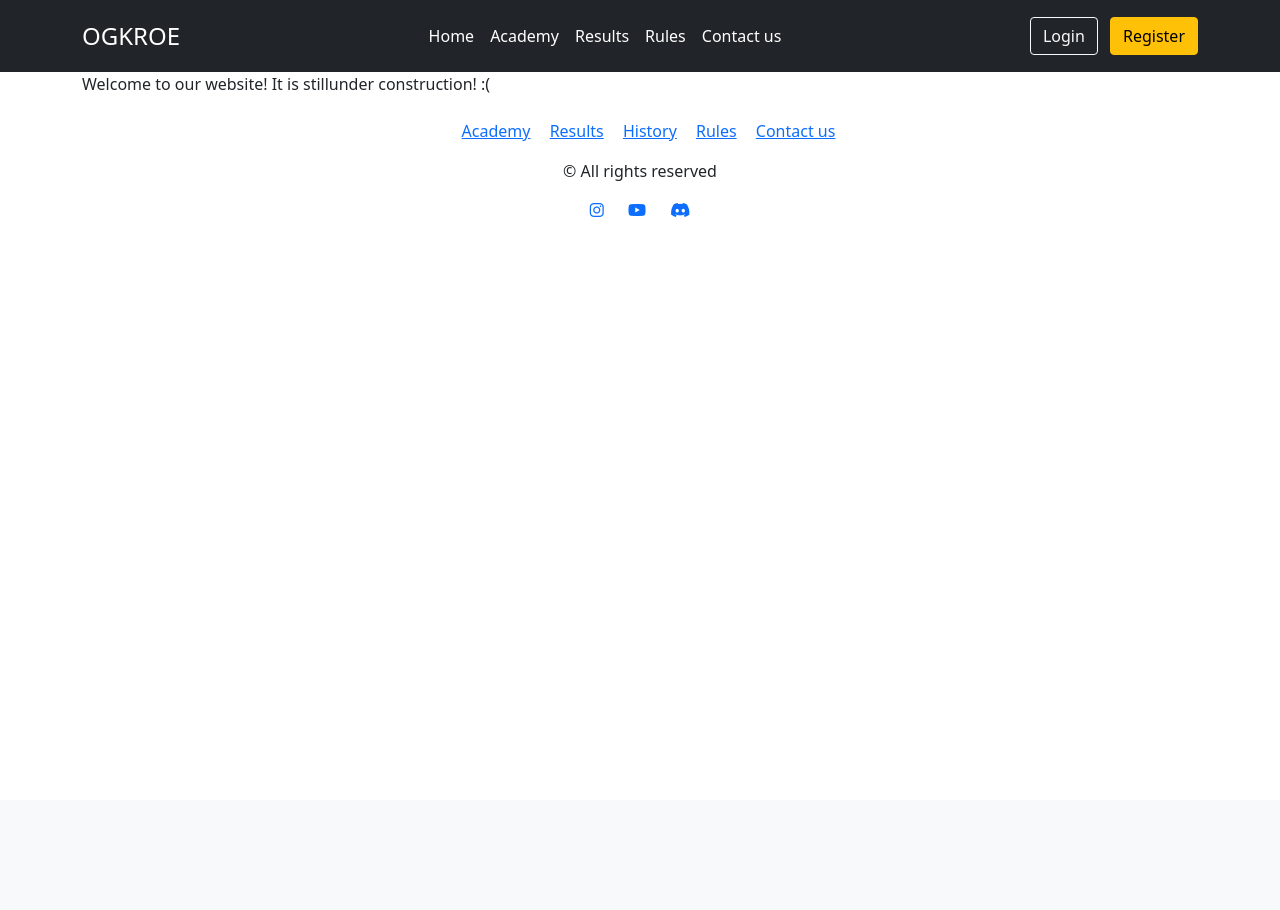
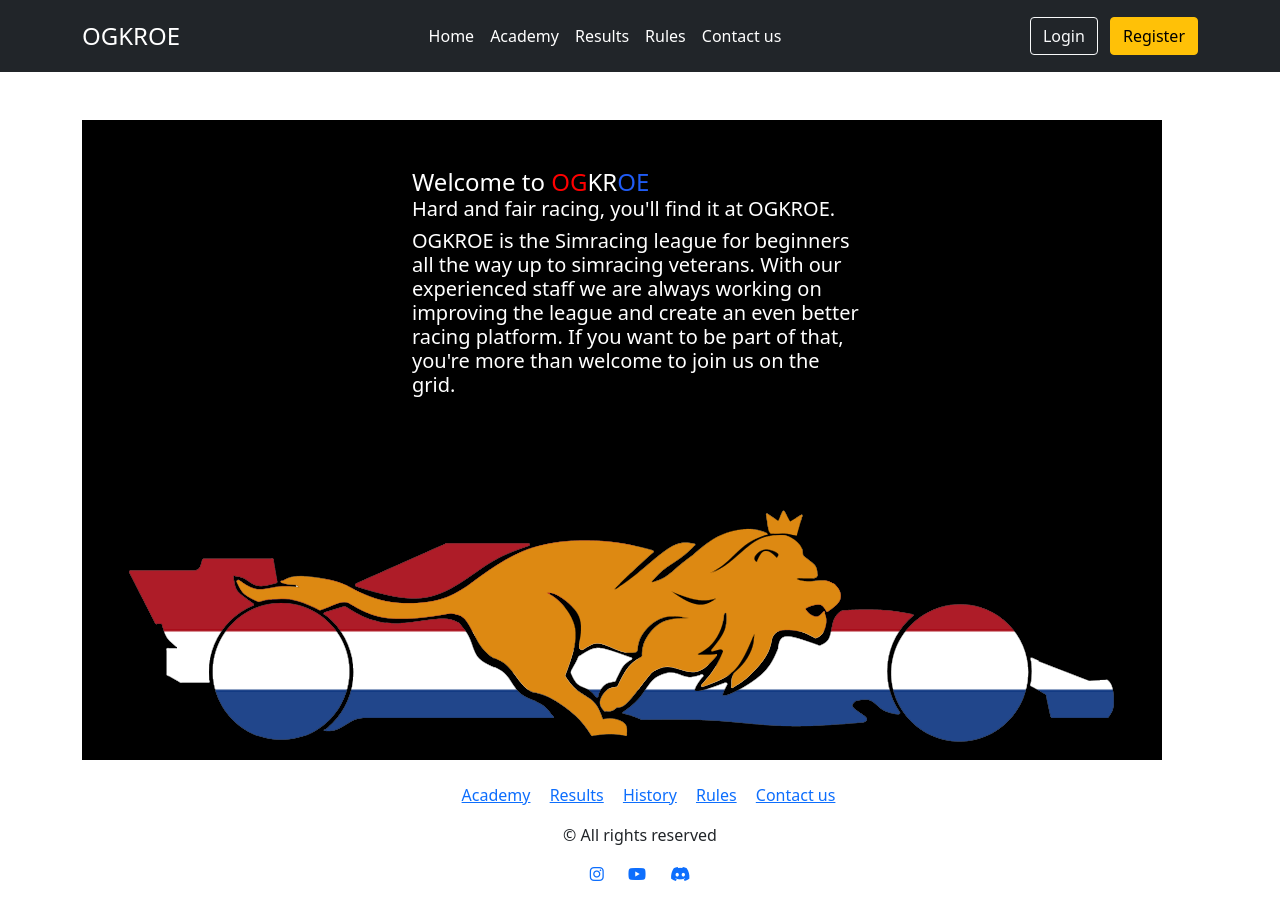
Before and after one commit to AdamKmet1997/ogkroe-school, a Django app: page / in a window 1280 px wide. Before the commit the page ends 217 px from the top, so only its background shows below. Run offline with Django 4.2, Linux system fonts and the light colour scheme; some libraries are stand-ins or nearby versions.

Commit message:
add image

```diff
--- a/school/templates/school/index.html
+++ b/school/templates/school/index.html
@@ -2,6 +2,23 @@
 
 {% block content %}
 
-Welcome to our website! It is stillunder construction! :(
+<div class="container-image mt-5">
+    <div class="container welcome-text ">
+        <div class="row">
+          <div class="col align-self-center mt-5">
+            <p class="w h4">Welcome to <p class="o h4">O</p><p class="g h4">G</p><p class="k h4">K</p><p class="r h4">R</p><p class="o2 h4">O</p><p class="e h4">E</p>
+            <p class="h5">
+            Hard and fair racing, you'll find it at OGKROE.
+            </p>
+            <p class="h5">
+            OGKROE is the Simracing league for beginners all the way up to simracing veterans.
+            With our experienced staff we are always working on improving the league and create an even better racing platform.
+            If you want to be part of that, you're more than welcome to join us on the grid.
+            </p>
+          </div>
+        </div>
+        </div>
+    </div>
+</div>
 
 {% endblock %}
--- a/static/school/school.css
+++ b/static/school/school.css
@@ -146,3 +146,54 @@
         color: white;
         text-decoration: none;
     }
+
+    .container-image {
+        background-image: url("Logo.png");
+        background-repeat: no-repeat;
+        width: 100%;
+        height: 40em;
+        /* margin-left: 5em; */
+    }
+
+    .welcome-text {
+        max-width: 30em;
+        display: flex;
+        align-items: center;
+        justify-content: center;
+        color: white;
+    }
+
+    .w {
+        color: white;
+        display: inline;
+    }
+
+    .o {
+        color: red;
+        display: inline;
+    }
+
+    .g {
+        color: red;
+        display: inline;
+    }
+
+    .k {
+        color: white;
+        display: inline;
+    }
+
+    .r {
+        color: white;
+        display: inline;
+    }
+
+    .o2 {
+        color: #205cf5;
+        display: inline;
+    }
+
+    .e {
+        color: #205cf5;
+        display: inline;
+    }
```
Also changed, not shown: static/school/Logo.png (added).
